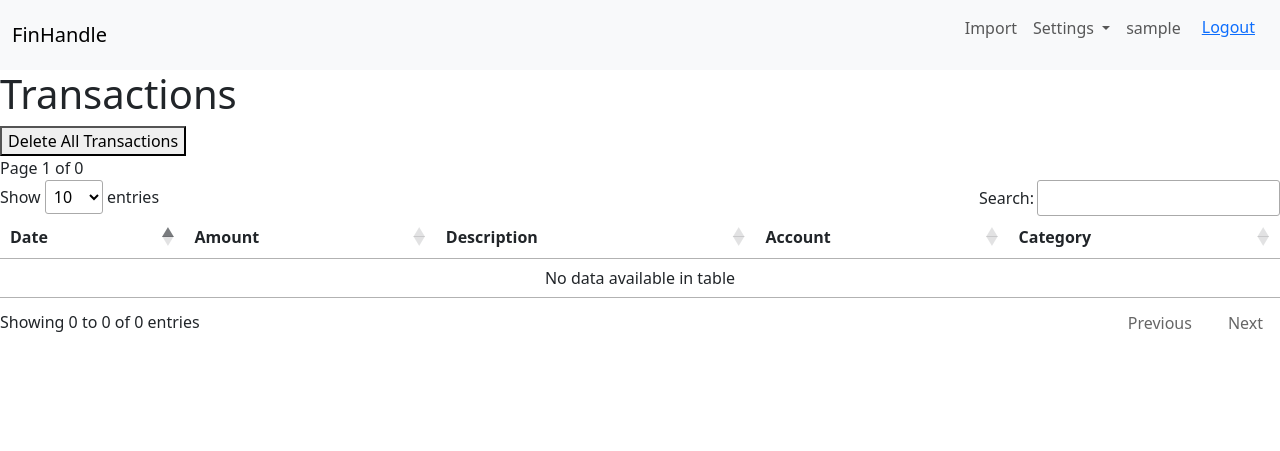
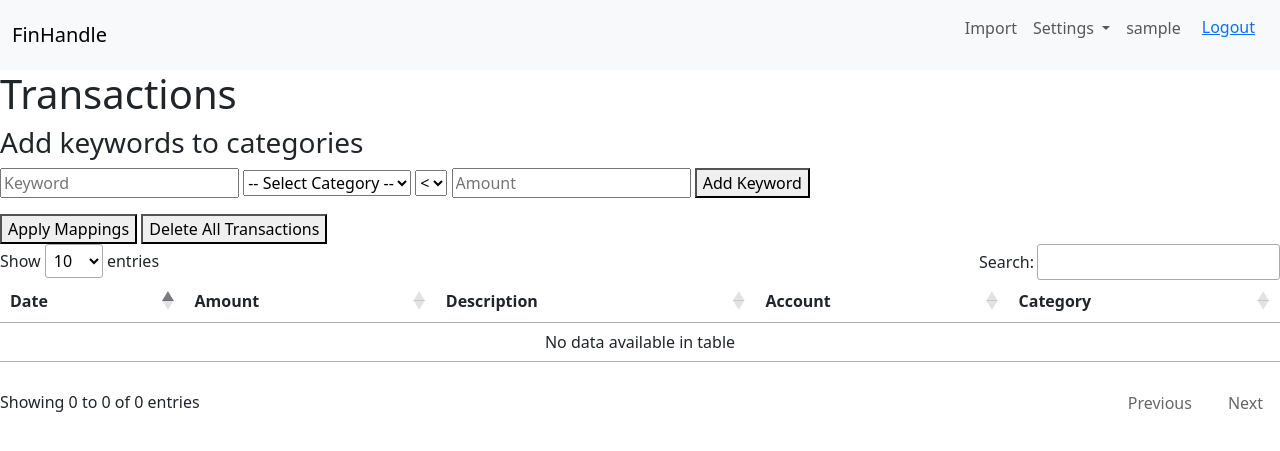
Before and after one commit to ashwin67/finhandle, a Flask app: page /transactions in a window 1280 px wide. Shown: the top 451 px of the page. Run offline with Flask 3, Linux system fonts and the light colour scheme; the visitor is signed in with stand-in values (Sample User, id 1); data that the repository does not hold is empty; some libraries are stand-ins or nearby versions.

Commit message:
Keywords for categorization

```diff
--- a/models/fin_user.py
+++ b/models/fin_user.py
@@ -3,6 +3,7 @@ from app import db
 from models.transaction import Transaction
 from sqlalchemy import extract
 from datetime import datetime
+from models.parameters import KeywordCategoryMapping
 
 class FinUser(UserMixin, db.Model):
     __tablename__ = 'fin_user'
@@ -47,12 +48,36 @@ class FinUser(UserMixin, db.Model):
             extract('year', Transaction.date) == year
         )
         categories = set(transaction.category for transaction in transactions)
-        monthly_spending_by_category = {category: [0] * 12 for category in categories}
+        categories.add(None)  # Add None to the set of categories to account for transactions without a category
+        monthly_spending_by_category = {str(category): [0] * 12 for category in categories}
 
         for transaction in transactions:
             month = transaction.date.month - 1  # Subtract 1 because list indices start at 0
             category = transaction.category
             amount = transaction.amount
-            monthly_spending_by_category[category][month] += amount
+            if category is not None:
+                category_key = str(category)
+                monthly_spending_by_category[category_key][month] += amount
+            else:
+                # You can decide what to do when the category is None
+                # For example, you can create an "Uncategorized" category
+                uncategorized = "Uncategorized"
+                if uncategorized not in monthly_spending_by_category:
+                    monthly_spending_by_category[uncategorized] = [0] * 12
+                monthly_spending_by_category[uncategorized][month] += amount
 
         return monthly_spending_by_category
+
+    def apply_keyword_mappings(self, transaction):
+        mappings = KeywordCategoryMapping.query.filter_by(user_id=self.id).all()
+
+        for mapping in mappings:
+            if mapping.keyword.lower() in transaction.description.lower():
+                if (
+                    (mapping.comparison == "<" and transaction.amount < mapping.amount) or
+                    (mapping.comparison == "=" and transaction.amount == mapping.amount) or
+                    (mapping.comparison == ">" and transaction.amount > mapping.amount)
+                ):
+                    transaction.category_id = mapping.category_id
+                    db.session.commit()
+                    break
--- a/templates/transactions.html
+++ b/templates/transactions.html
@@ -7,7 +7,30 @@
 {% endblock %}
 {% block content %}
   <h1>Transactions</h1>
+  <div id="category-keyword-form">
+    <h3>Add keywords to categories</h3>
+    <form>
+        <input type="text" id="keyword" placeholder="Keyword" />
+        <select id="category">
+            <option value="">-- Select Category --</option>
+            {% for category in existing_categories %}
+                <option value="{{ category.id }}">{{ category.name }}</option>
+            {% endfor %}
+        </select>
+        <select id="comparison">
+            <option value="<">&lt;</option>
+            <option value="=">=</option>
+            <option value=">">&gt;</option>
+        </select>
+        <input type="number" id="amount" placeholder="Amount" />
+        <button type="button" id="add-keyword">Add Keyword</button>
+    </form>
+</div>
+
+<button id="apply-mappings-button">Apply Mappings</button>
+
   <button onclick="location.href='{{ url_for('main.delete_all_transactions') }}'">Delete All Transactions</button>
+  <div id="table-container"></div>
     <table id="transactions-table">
       <thead>
         <tr>
@@ -18,6 +41,15 @@
           <th>Category</th>
         </tr>
       </thead>
+      <tfoot>
+        <tr>
+          <th></th>
+          <th></th>
+          <th></th>
+          <th></th>
+          <th></th>
+        </tr>
+      </tfoot>
       <tbody>
         {% for transaction in transactions %}
           <tr>
@@ -36,25 +68,93 @@
             <td><button onclick="location.href='{{ url_for('main.delete_transaction', transaction_id=transaction.id) }}'">Delete</button></td>
           </tr>
         {% endfor %}
-      <div>
-        {% if transactions.has_prev %}
-            <a href="{{ url_for('main.transactions', page=transactions.prev_num) }}">Previous</a>
-        {% endif %}
-        <span>Page {{ transactions.page }} of {{ transactions.pages }}</span>
-        {% if transactions.has_next %}
-            <a href="{{ url_for('main.transactions', page=transactions.next_num) }}">Next</a>
-        {% endif %}
-      </div>
       </tbody>
     </table>
+  </div>
 {% endblock %}
 {% block extra_scripts %}
 <script type="text/javascript" charset="utf8" src="https://code.jquery.com/jquery-3.6.0.min.js"></script>
 <script type="text/javascript" charset="utf8" src="https://cdn.datatables.net/1.11.5/js/jquery.dataTables.js"></script>
 <script>
   $(document).ready(function() {
-      $('#transactions-table').DataTable();
+    var table = $('#transactions-table').DataTable({
+      order: [[0, 'asc']], // Sort by date ascending by default
+      initComplete: function() {
+        // Populate the account filter dropdown
+        this.api().column(3).data().unique().sort().each(function(d, j) {
+          $('#account-filter').append('<option value="' + d + '">' + d + '</option>');
         });
+
+        // Populate the category filter dropdown
+        this.api().column(4).data().unique().sort().each(function(d, j) {
+          $('#category-filter').append('<option value="' + d + '">' + d + '</option>');
+        });
+      }
+    });
+
+    // Apply account filter
+    $('#account-filter').on('change', function() {
+      table.column(3).search(this.value).draw();
+    });
+
+    // Apply category filter
+    $('#category-filter').on('change', function() {
+      table.column(4).search(this.value).draw();
+    });
+
+    // Enable sorting on click for the Account column
+    $('#transactions-table thead th:eq(3)').on('click', function() {
+      table.order([3, table.order()[0][1] === 'asc' ? 'desc' : 'asc']).draw();
+    });
+
+    // Enable sorting on click for the Category column
+    $('#transactions-table thead th:eq(4)').on('click', function() {
+      table.order([4, table.order()[0][1] === 'asc' ? 'desc' : 'asc']).draw();
+    });
+  });
+
+
+  </script>
+  <script>
+function addKeywordToCategory() {
+    var keyword = $('#keyword').val();
+    var categoryId = $('#category').val();
+    var comparison = $('#comparison').val();
+    var amount = $('#amount').val();
+
+    if (!keyword || !categoryId || !comparison || !amount) {
+        alert('Please fill in all fields.');
+        return;
+    }
+
+    $.ajax({
+        url: "{{ url_for('main.add_keyword_to_category') }}",
+        type: 'POST',
+        data: {
+            'keyword': keyword,
+            'category_id': categoryId,
+            'comparison': comparison,
+            'amount': amount
+        },
+        success: function(response) {
+            if (response.status === 'success') {
+                console.log('Keyword added to category successfully');
+                $('#keyword').val('');
+                $('#category').val('');
+                $('#comparison').val('=');
+                $('#amount').val('');
+            } else {
+                console.log('Error adding keyword to category');
+            }
+        },
+        error: function() {
+            console.log('Error adding keyword to category');
+        }
+    });
+}
+
+$('#add-keyword').click(addKeywordToCategory);
+
   </script>
   <script>
     $(document).ready(function() {
@@ -84,5 +184,24 @@
     });
 </script>
 
+<script>
+    $('#apply-mappings-button').click(function() {
+        $.ajax({
+            url: "{{ url_for('main.apply_mappings') }}",
+            type: 'POST',
+            success: function(response) {
+                if (response.status === 'success') {
+                    console.log('Mappings applied successfully');
+                    location.reload();
+                } else {
+                    console.log('Error applying mappings');
+                }
+            },
+            error: function() {
+                console.log('Error applying mappings');
+            }
+        });
+    });
+</script>
 
 {% endblock %}
--- a/views/import_transactions.py
+++ b/views/import_transactions.py
@@ -35,6 +35,7 @@ def parse_transactions(file, account_id, custom_mapping=None):
                 category=None
             )
             transaction.user_id = current_user.id
+            current_user.apply_keyword_mappings(transaction)
             db.session.add(transaction)
         except Exception as e:
             missed_rows.append(index)
--- a/views/main.py
+++ b/views/main.py
@@ -6,6 +6,7 @@ from views.forms import TransactionUploadForm, AddAccountForm, AddCategoryForm,
 from views.import_transactions import parse_transactions
 from models.parameters import Account, Category
 from models.transaction import Transaction
+from models.parameters import KeywordCategoryMapping
 from views.utilities import get_monthly_spending_by_category, get_base_template_data, get_income_this_month, get_expenses_this_month
 from app import db
 from werkzeug.utils import secure_filename
@@ -157,3 +158,36 @@ def add_custom_mapping():
 def get_yearly_data(year):
     monthly_spending_by_category = current_user.get_monthly_spending_by_category(year)
     return jsonify(monthly_spending_by_category)
+
+@main.route('/add-keyword-to-category', methods=['POST'])
+@login_required
+def add_keyword_to_category():
+    keyword = request.form.get('keyword')
+    category_id = request.form.get('category_id')
+    comparison = request.form.get('comparison')
+    amount = float(request.form.get('amount'))
+
+    try:
+        new_mapping = KeywordCategoryMapping(
+            user_id=current_user.id,
+            keyword=keyword,
+            category_id=category_id,
+            comparison=comparison,
+            amount=amount
+        )
+        db.session.add(new_mapping)
+        db.session.commit()
+
+        return jsonify(status='success')
+    except Exception as e:
+        print(e)
+        return jsonify(status='error')
+
+@main.route('/apply_mappings', methods=['POST'])
+@login_required
+def apply_mappings():
+    transactions = current_user.get_transactions()
+    for transaction in transactions:
+        current_user.apply_keyword_mappings(transaction)
+    db.session.commit()
+    return jsonify(status='success')
```
Also changed, not shown: migrations/versions/b2047a948c48_keyword_mappings.py (added, +38 -0 lines), models/parameters.py (+11 -0 lines), models/keyword_category_mapping.py (added). Lines whose indentation alone changed are shown as unchanged.
